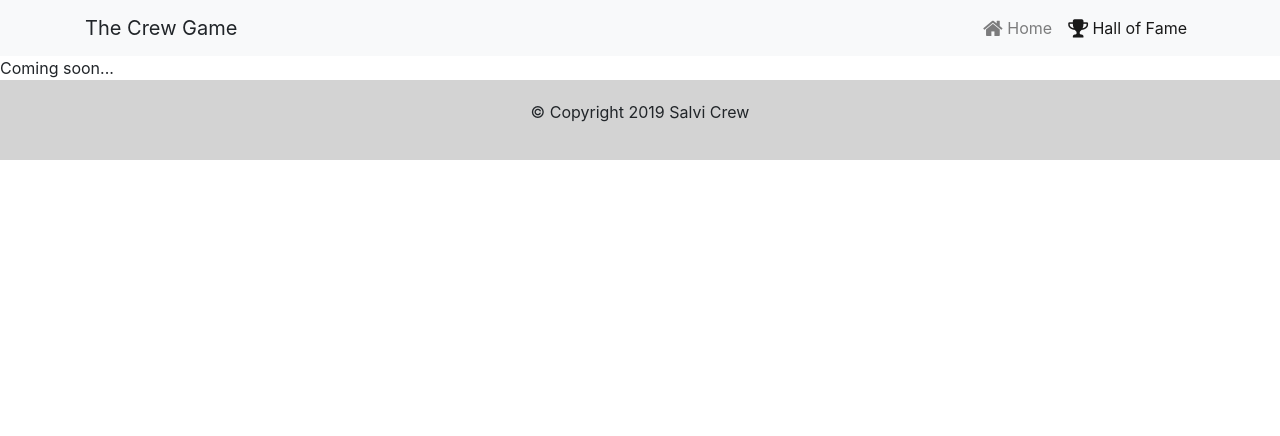
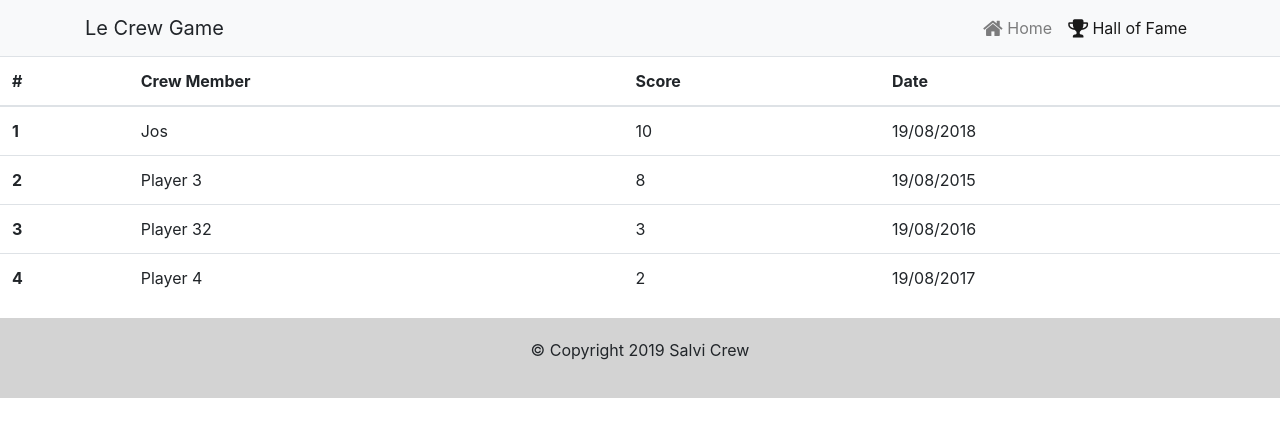
Before and after one commit to joelb01-github/crewapp, a React (Create React App) app: page /hall in a window 1280 px wide. Shown: the top 436 px of the page. Built offline with nearby package versions, Linux system fonts and the light colour scheme.

Commit message:
added hall of fame

```diff
--- /dev/null
+++ b/src/assets/halloffame.js
@@ -0,0 +1,22 @@
+export const hall = [
+  {
+    "name": "Jos",
+    "score": 10,
+    "date": "2018-08-19T23:15:30.000Z"
+  },
+  {
+    "name": "Player 32",
+    "score": 3,
+    "date": "2016-08-19T23:15:30.000Z"
+  },
+  {
+    "name": "Player 4",
+    "score": 2,
+    "date": "2017-08-19T23:15:30.000Z"
+  },
+  {
+    "name": "Player 3",
+    "score": 8,
+    "date": "2015-08-19T23:15:30.000Z"
+  }
+];
--- a/src/assets/questions.js
+++ b/src/assets/questions.js
@@ -1,6 +1,6 @@
 export const questions = [
   {
-    src: "https://firebasestorage.googleapis.com/v0/b/confusionserver-956e4.appspot.com/o/images%2Fcrewapp%2F2007tignes1.jpg?alt=media&token=ac04a7b8-9fa8-4ccf-8eaa-9e34cb772b32",
+    src: "https://firebasestorage.googleapis.com/v0/b/crewapp-f3f55.appspot.com/o/images%2F2007tignes1.jpg?alt=media&token=d51478fd-1eaa-4cdf-8b52-baa6a5791cb0",
     question: "C'est ou???",
     answers: [
       "Bayonne",
@@ -11,7 +11,7 @@ export const questions = [
     solution: "Tignes"
   },
   {
-    src: "https://firebasestorage.googleapis.com/v0/b/confusionserver-956e4.appspot.com/o/images%2Fcrewapp%2F2008barca6.jpg?alt=media&token=93538a16-1982-438f-b742-cba317b69fbd",
+    src: "https://firebasestorage.googleapis.com/v0/b/crewapp-f3f55.appspot.com/o/images%2F2008barca6.jpg?alt=media&token=782d04ed-4f61-46ce-a1ee-8f59add0b2e4",
     question: "C'est ou???",
     answers: [
       "Bayonne",
@@ -22,7 +22,7 @@ export const questions = [
     solution: "le Vall d'Hebron"
   },
   {
-    src: "https://firebasestorage.googleapis.com/v0/b/confusionserver-956e4.appspot.com/o/images%2Fcrewapp%2F2008interailberlin.jpg?alt=media&token=c2fdaae7-e25e-40b9-9f86-7a01ea2706f6",
+    src: "https://firebasestorage.googleapis.com/v0/b/crewapp-f3f55.appspot.com/o/images%2F2008interailberlin.jpg?alt=media&token=0b948788-3988-48d6-aaab-0063d77bff17",
     question: "C'est ou???",
     answers: [
       "Biarritz",
@@ -33,7 +33,7 @@ export const questions = [
     solution: "Berlin"
   },
   {
-    src: "https://firebasestorage.googleapis.com/v0/b/confusionserver-956e4.appspot.com/o/images%2Fcrewapp%2F2011paris3.jpg?alt=media&token=93124feb-a8f9-4c0f-afa6-c06cfc3c535e",
+    src: "https://firebasestorage.googleapis.com/v0/b/crewapp-f3f55.appspot.com/o/images%2F2011paris3.jpg?alt=media&token=e4d89b6f-ba66-4108-9e6f-0e71bc8638d5",
     question: "C'est en quelle année???",
     answers: [
       "2009",
@@ -44,7 +44,7 @@ export const questions = [
     solution: "2011"
   },
   {
-    src: "https://firebasestorage.googleapis.com/v0/b/confusionserver-956e4.appspot.com/o/images%2Fcrewapp%2F2010casapo3.jpg?alt=media&token=eed1b06e-cba7-4763-a992-0cb1b659c1b6",
+    src: "https://firebasestorage.googleapis.com/v0/b/crewapp-f3f55.appspot.com/o/images%2F2010casapo3.jpg?alt=media&token=f84c2703-dd55-4402-91a8-7a619f953b1e",
     question: "C'est ou???",
     answers: [
       "Le Vaucluse",
@@ -55,7 +55,7 @@ export const questions = [
     solution: "La casa du Papa de PO"
   },
   {
-    src: "https://firebasestorage.googleapis.com/v0/b/confusionserver-956e4.appspot.com/o/images%2Fcrewapp%2F2008interail3.jpg?alt=media&token=46b734b1-8f53-4f45-a303-b1a51864c73f",
+    src: "https://firebasestorage.googleapis.com/v0/b/crewapp-f3f55.appspot.com/o/images%2F2008interail3.jpg?alt=media&token=fef6da18-912e-406d-88b4-4ad3351b901e",
     question: "C'est ou???",
     answers: [
       "Berlin",
@@ -66,7 +66,7 @@ export const questions = [
     solution: "Budapest"
   },
   {
-    src: "https://firebasestorage.googleapis.com/v0/b/confusionserver-956e4.appspot.com/o/images%2Fcrewapp%2F2008interail4.jpg?alt=media&token=320c7288-ecb8-483c-a1cc-7a6dc16ed0de",
+    src: "https://firebasestorage.googleapis.com/v0/b/crewapp-f3f55.appspot.com/o/images%2F2008interail3.jpg?alt=media&token=fef6da18-912e-406d-88b4-4ad3351b901e",
     question: "C'est en quelle année???",
     answers: [
       "2006",
@@ -77,7 +77,7 @@ export const questions = [
     solution: "2008"
   },
   {
-    src: "https://firebasestorage.googleapis.com/v0/b/confusionserver-956e4.appspot.com/o/images%2Fcrewapp%2F2008barca3.jpg?alt=media&token=fb740dff-ae1b-473e-9374-8138abf29ff6",
+    src: "https://firebasestorage.googleapis.com/v0/b/crewapp-f3f55.appspot.com/o/images%2F2008barca3.jpg?alt=media&token=5c7b94cc-1726-4d60-8048-b220cc0d73d2",
     question: "Dans quelle ville Doudou drague-t-il???",
     answers: [
       "Barcelone",
@@ -88,7 +88,7 @@ export const questions = [
     solution: "Barcelone"
   },
   {
-    src: "https://firebasestorage.googleapis.com/v0/b/confusionserver-956e4.appspot.com/o/images%2Fcrewapp%2F2010morillon2.jpg?alt=media&token=de4c228f-244b-431b-b973-f7414d850905",
+    src: "https://firebasestorage.googleapis.com/v0/b/crewapp-f3f55.appspot.com/o/images%2F2010morillon2.jpg?alt=media&token=595106f5-caca-40b5-9c31-3932d162847e",
     question: "Dans quel lieu JB a-t-il mis au point sa fondue pour la première fois???",
     answers: [
       "La Plagne",
@@ -99,7 +99,7 @@ export const questions = [
     solution: "Morillon"
   },
   {
-    src: "https://firebasestorage.googleapis.com/v0/b/confusionserver-956e4.appspot.com/o/images%2Fcrewapp%2F2011perigord1.jpg?alt=media&token=2b41517d-2a25-4fbf-aa60-a1d8c7150ae8",
+    src: "https://firebasestorage.googleapis.com/v0/b/crewapp-f3f55.appspot.com/o/images%2F2011perigord1.jpg?alt=media&token=5bf0fa5a-dab8-43cb-a925-813ef6742993",
     question: "C'est ou???",
     answers: [
       "Perigord",
--- a/src/components/EndgameComponent.js
+++ b/src/components/EndgameComponent.js
@@ -1,8 +1,10 @@
 import React from 'react';
+import Hall from './HallComponent';
 
 const Endgame = (props) => (
   <div>
-    Your score is: {props.points}
+    <p>Your score is: {props.points}</p>
+    <Hall />
   </div>
 );
 
--- a/src/components/HallComponent.js
+++ b/src/components/HallComponent.js
@@ -1,9 +1,43 @@
 import React from 'react';
+import { Table } from 'reactstrap';
+import { hall } from '../assets/halloffame';
 
 const Hall = () => (
   <div>
-    Coming soon...
+    <RenderTable />
   </div>
 );
 
+const RenderTable = () => {
+  return (
+    <Table>
+      <thead>
+        <tr>
+          <th>#</th>
+          <th>Crew Member</th>
+          <th>Score</th>
+          <th>Date</th>
+        </tr>
+      </thead>
+      <tbody>
+        {players}
+      </tbody>
+    </Table>
+  );
+}
+
+const players = hall.sort((a,b) => b.score - a.score)
+.map((player, index) => {
+  if (index < 20) {
+    return (
+      <tr>
+        <th scope="row">{index+1}</th>
+        <td>{player.name}</td>
+        <td>{player.score}</td>
+        <td>{(new Date(player.date)).toLocaleDateString('en-GB')}</td>
+      </tr>
+    );
+  }
+});
+
 export default Hall;
--- a/src/components/HeaderComponent.js
+++ b/src/components/HeaderComponent.js
@@ -21,7 +21,7 @@ class Header extends Component {
     return(
       <Navbar color="light" light expand="md">
         <div className="container">
-          <NavbarBrand className="mr-auto">The Crew Game</NavbarBrand>
+          <NavbarBrand className="mr-auto">Le Crew Game</NavbarBrand>
           <NavbarToggler onClick={this.toggle} />
           <Collapse isOpen={this.state.isOpen} navbar>
             <Nav className="ml-auto" navbar>
```
